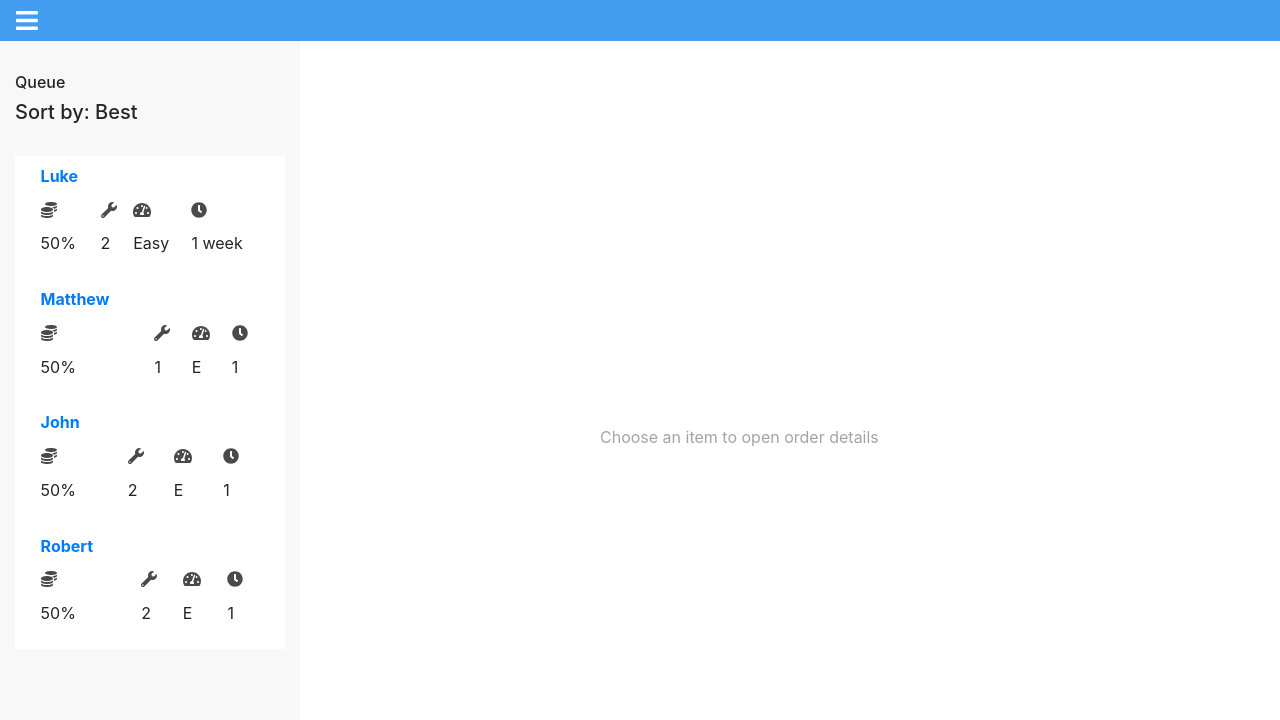
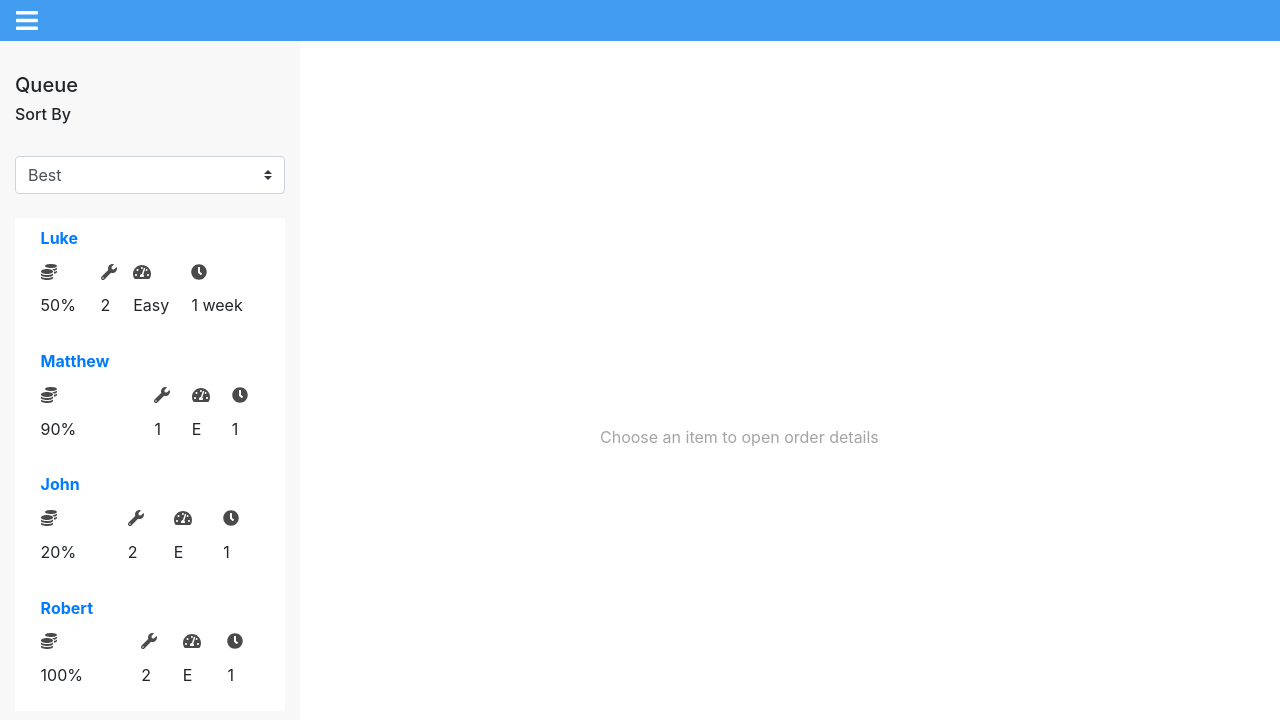
Before and after one commit to pacosw1/FinalProject-Finland, a React (Create React App) app: page / in a window 1280 px wide. Shown: the top 720 px of the page. Built offline with nearby package versions, Linux system fonts and the light colour scheme.

Commit message:
implemented sorting functionality based on order details

```diff
--- a/package.json
+++ b/package.json
@@ -13,7 +13,8 @@
     "npm": "^6.4.1",
     "react": "^16.5.2",
     "react-dom": "^16.5.2",
-    "react-scripts": "2.0.5"
+    "react-scripts": "2.0.5",
+    "react-select": "^2.1.2"
   },
   "scripts": {
     "start": "react-scripts start",
--- a/src/App.js
+++ b/src/App.js
@@ -34,19 +34,21 @@ class App extends Component {
     this.fetchById = this.fetchById.bind(this); //bind methods to ensure proper event handling function
     this.handleClick = this.handleClick.bind(this);
     this.onDelete = this.onDelete.bind(this);
+    this.sortList = this.sortList.bind(this);
     this.updateValue = this.updateValue.bind(this);
     this.onCreateFeature = this.onCreateFeature.bind(this);
     this.onSaveData = this.onSaveData.bind(this);
+    this.onSortClick = this.onSortClick.bind(this);
     this.handleNext = this.handleNext.bind(this);
     this.handlePrev = this.handlePrev.bind(this);
     this.renderData = this.renderData.bind(this);
     this.state = {
       items: [], //offers retrieved from fake data base.
-      selectedItems: [],
+      currIndex: null,
       currentItem: {}, //the current item is initialized with
       itemParts: [],
       currentPart: {},
-
+      sort: "best",
       opened: true
     };
   }
@@ -57,7 +59,28 @@ class App extends Component {
     });
   }
 
-  sortList(field) {}
+  sortList(field) {
+    let { selectedItems } = this.state;
+    let sorted = [...selectedItems];
+    if (field === "Best") {
+      sorted.sort(function(a, b) {
+        return b.profit - a.profit;
+      });
+    } else if (field === "Worst") {
+      sorted.sort(function(a, b) {
+        return a.profit - b.profit;
+      });
+    }
+    console.log("soreted");
+    console.log(sorted);
+    this.setState({
+      items: sorted
+    });
+  }
+
+  onSortClick(field) {
+    this.sortList(field);
+  }
 
   renderData(data, id) {
     const updatedTabState = new Array(3).fill(0);
@@ -142,6 +165,7 @@ class App extends Component {
     this.setState({
       selectionState: selectionState,
       currentItem: curr,
+      currIndex: index,
       itemParts: curr.parts,
       currentPart: curr.parts[0]
     });
@@ -170,11 +194,13 @@ class App extends Component {
         <div className="flex">
           <SideBar
             isOpen={this.state.opened}
-            selected={this.state.selectionState}
+            sortField={this.state.sort}
+            checkId={this.state.currentItem.id}
+            currIndex={this.state.currIndex}
             handleClick={this.handleClick}
-            items={this.state.selectedItems}
+            items={this.state.items}
             renderData={this.renderData}
-            tabState={this.state.tabState}
+            onSortClick={this.onSortClick}
           />
           <div className="contentContainer">
             <ContentDisplay
--- a/src/components/FakeData.js
+++ b/src/components/FakeData.js
@@ -6,6 +6,7 @@ export function getData() {
       id: "h11jbbj21",
       status: "unread",
       name: "Luke",
+      profit: 50,
       complexity: "Easy",
       estimatedT: "1 week",
       testDetail: "Should display in content view",
@@ -51,7 +52,7 @@ export function getData() {
     {
       id: "h12jbbj2L",
       status: "unread",
-      profitability: 50,
+      profit: 90,
       name: "Matthew",
       complexity: "E",
       estimatedT: "1",
@@ -81,6 +82,7 @@ export function getData() {
       id: "Mm12323",
       status: "unread",
       name: "John",
+      profit: 20,
       complexity: "E",
       estimatedT: "1",
       testDetail: "Should display in content view",
@@ -127,6 +129,7 @@ export function getData() {
       id: "h12jbb3",
       status: "unread",
       name: "Robert",
+      profit: 100,
       complexity: "E",
       estimatedT: "1",
       testDetail: "Should display in content view",
--- a/src/components/ListItem.jsx
+++ b/src/components/ListItem.jsx
@@ -5,10 +5,11 @@ class ListItem extends Component {
   render() {
     var style = {};
 
-    if (this.props.active) style = { backgroundColor: "#d1d1d1" };
+    if (this.props.checkId === this.props.id)
+      style = { backgroundColor: "#d1d1d1" };
 
     return (
-      <div className="listItem move" style={style}>
+      <div className="listItem moved" style={style}>
         <table className="table table-sm table-borderless">
           <tr>
             <th>
@@ -29,7 +30,7 @@ class ListItem extends Component {
             <FontAwesomeIcon icon="clock" />
           </th>
           <tr>
-            <td>50%</td>
+            <td>{this.props.profit}%</td>
             <td>{this.props.parts}</td>
             <td>{this.props.complexity}</td>
             <td>{this.props.estimatedT}</td>
--- a/src/components/SideBar.jsx
+++ b/src/components/SideBar.jsx
@@ -8,7 +8,14 @@ class SideBar extends Component {
   }
 
   render() {
-    let { isOpen, items } = this.props;
+    let {
+      isOpen,
+      items,
+      onSortClick,
+      sortField,
+      currIndex,
+      checkId
+    } = this.props;
     var style = {
       width: "300px"
     };
@@ -22,7 +29,8 @@ class SideBar extends Component {
         width: "0"
       };
     }
-    const list = items.map((item, index) => {
+
+    const list = items.map(item => {
       //takes items passed down by app and formats them into li with event handlers
 
       return (
@@ -34,10 +42,12 @@ class SideBar extends Component {
           }}
         >
           <ListItem
-            active={this.props.selected[index]}
+            id={item.id}
+            checkId={checkId}
             customer={item.name}
             parts={item.parts.length}
             complexity={item.complexity}
+            profit={item.profit}
             estimatedT={item.estimatedT}
           />
         </li>
@@ -47,9 +57,8 @@ class SideBar extends Component {
       <div className="sidebar move" style={style}>
         <div className="container">
           <div>
-            <h6>Queue </h6>
-
-            <h5 style={{ width: "10rem" }}>Sort by: Best</h5>
+            <h5>Queue </h5>
+            <Sort selected={sortField} onSortClick={onSortClick} />
             <br />
 
             <div>
@@ -57,6 +66,42 @@ class SideBar extends Component {
             </div>
           </div>
         </div>
+      </div>
+    );
+  }
+}
+
+class Sort extends Component {
+  constructor(props) {
+    super(props);
+    this.onClick = this.onClick.bind(this);
+    this.state = {
+      choices: ["Best", "Worst", "Most Recent", "Complexity", "Estimated Time"],
+      selected: "Best"
+    };
+  }
+  onClick(index) {
+    this.setState({
+      selected: this.state.choices[index]
+    });
+  }
+  render() {
+    let { onSortClick } = this.props;
+    return (
+      <div>
+        <h6>Sort By</h6> <br />
+        <select
+          name="name"
+          className="custom-select"
+          defaultValue={this.state.choices[0]}
+          onChange={e => onSortClick(e.target.value)}
+        >
+          <option>Best</option>
+          <option>Worst</option>
+          <option>Most Recent</option>
+          <option> Complexity</option>
+          <option>EstimatedTime</option>
+        </select>
       </div>
     );
   }
@@ -113,4 +158,24 @@ export default SideBar;
               tabState={this.props.tabState}
               renderData={this.props.renderData}
             />
+
+
+
+
+
+
+
+
+
+
+
+
+            <div className="input-group mb-3">
+        <input
+          name="quantity"
+          placeholder={"Search Here"}
+          type="text"
+          className="form-control"
+        />
+      </div>
  */
```
Also changed, not shown: 1 other file (tests, documents, lock files or other folders).
